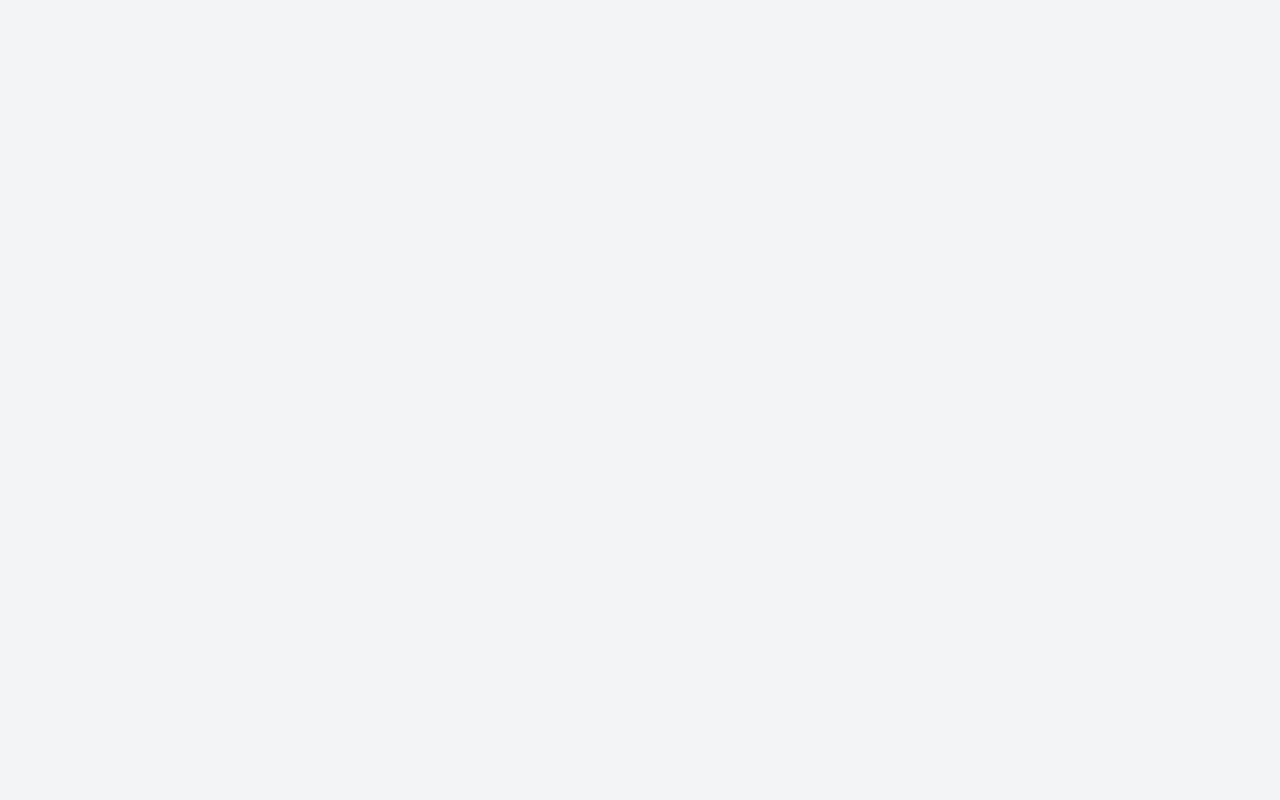
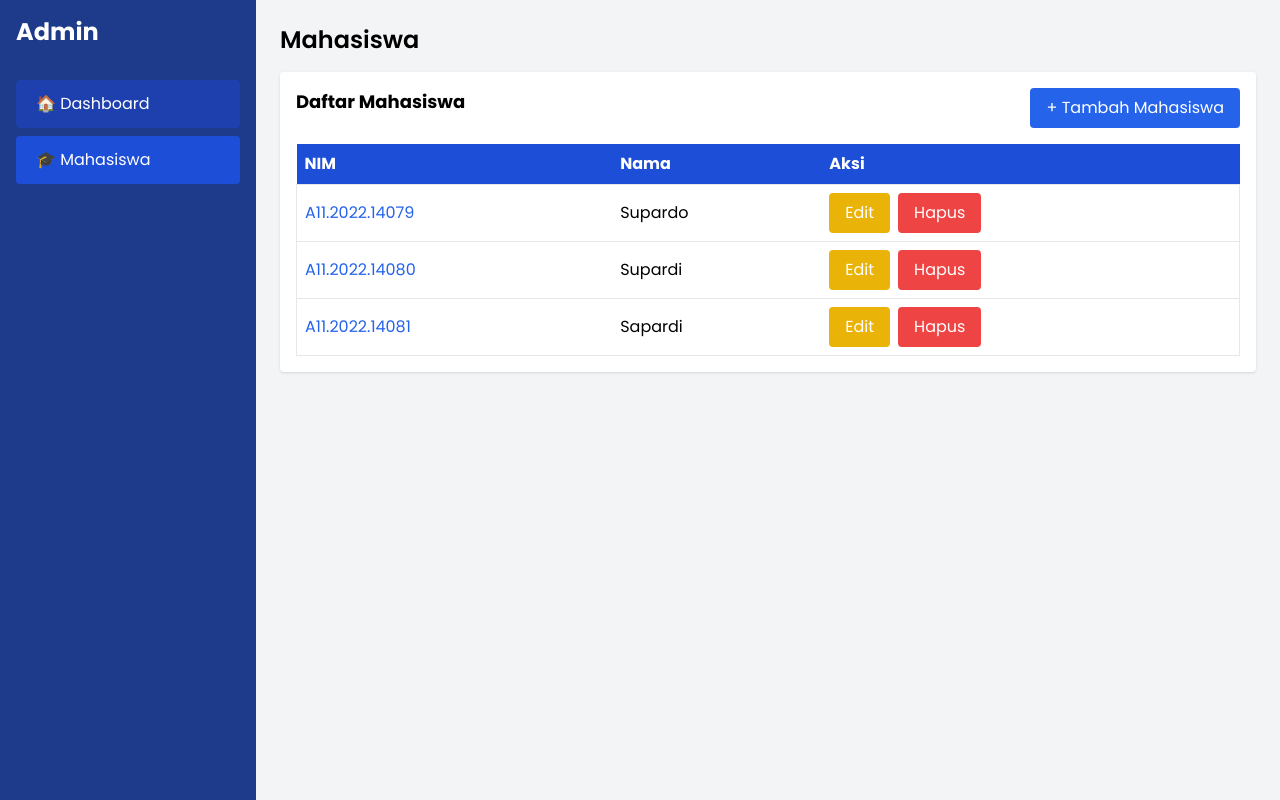
Before and after one commit to dimasdaffa/mhs-react, a React (Vite) app: page /admin/mahasiswa in a window 1280 px wide. Before the commit this address had no page. Built offline with nearby package versions, Linux system fonts and the light colour scheme; sample sign-in values are in the browser's storage.

Commit message:
router doom+json dummy

```diff
--- a/src/App.jsx
+++ b/src/App.jsx
@@ -1,14 +1,39 @@
 import React from 'react'
 import { BrowserRouter as Router, Routes, Route, Navigate } from 'react-router-dom'
 import LoginPage from './pages/LoginPage'
-import AdminPage from './pages/AdminPage'
+import DashboardPage from './pages/DashboardPage'
+import MahasiswaPage from './pages/MahasiswaPage'
+import MahasiswaDetailPage from './pages/MahasiswaDetailPage'
+import AuthLayout from './components/layouts/AuthLayout'
+import AdminLayout from './components/layouts/AdminLayout'
+import ProtectedRoute from './components/ProtectedRoute'
 
 function App() {
   return (
     <Router>
       <Routes>
-        <Route path="/" element={<LoginPage />} />
-        <Route path="/admin" element={<AdminPage />} />
+        {/* Auth Routes */}
+        <Route element={<AuthLayout />}>
+          <Route path="/login" element={<LoginPage />} />
+        </Route>
+
+        {/* Admin Routes */}
+        <Route
+          path="/admin"
+          element={
+            <ProtectedRoute>
+              <AdminLayout />
+            </ProtectedRoute>
+          }
+        >
+          <Route index element={<Navigate to="dashboard" replace />} />
+          <Route path="dashboard" element={<DashboardPage />} />
+          <Route path="mahasiswa" element={<MahasiswaPage />} />
+          <Route path="mahasiswa/:nim" element={<MahasiswaDetailPage />} />
+        </Route>
+
+        {/* Redirect root to login */}
+        <Route path="/" element={<Navigate to="/login" replace />} />
       </Routes>
     </Router>
   )
--- /dev/null
+++ b/src/components/ProtectedRoute.jsx
@@ -0,0 +1,14 @@
+import React from 'react';
+import { Navigate } from 'react-router-dom';
+
+const ProtectedRoute = ({ children }) => {
+  const isAuthenticated = localStorage.getItem('isLoggedIn') === 'true';
+
+  if (!isAuthenticated) {
+    return <Navigate to="/login" replace />;
+  }
+
+  return children;
+};
+
+export default ProtectedRoute;
--- /dev/null
+++ b/src/components/layouts/AdminLayout.jsx
@@ -0,0 +1,16 @@
+import React from 'react';
+import { Outlet } from 'react-router-dom';
+import Sidebar from '../organisms/Sidebar';
+
+const AdminLayout = () => {
+  return (
+    <div className="flex h-screen bg-gray-100">
+      <Sidebar />
+      <div className="flex-1 p-6">
+        <Outlet />
+      </div>
+    </div>
+  );
+};
+
+export default AdminLayout;
--- /dev/null
+++ b/src/components/layouts/AuthLayout.jsx
@@ -0,0 +1,12 @@
+import React from 'react';
+import { Outlet } from 'react-router-dom';
+
+const AuthLayout = () => {
+  return (
+    <div className="min-h-screen flex items-center justify-center bg-gray-100">
+      <Outlet />
+    </div>
+  );
+};
+
+export default AuthLayout;
--- a/src/components/organisms/MahasiswaTable.jsx
+++ b/src/components/organisms/MahasiswaTable.jsx
@@ -1,4 +1,5 @@
 import React from 'react';
+import { Link } from 'react-router-dom';
 import TableHeader from '../atoms/TableHeader';
 import TableCell from '../atoms/TableCell';
 import AdminButton from '../atoms/AdminButton';
@@ -16,7 +17,14 @@ const MahasiswaTable = ({ mahasiswa, onEdit, onDelete }) => {
       <tbody>
         {mahasiswa.map((mhs) => (
           <tr key={mhs.nim} className="border">
-            <TableCell>{mhs.nim}</TableCell>
+            <TableCell>
+              <Link
+                to={`/admin/mahasiswa/${mhs.nim}`}
+                className="text-blue-600 hover:underline"
+              >
+                {mhs.nim}
+              </Link>
+            </TableCell>
             <TableCell>{mhs.nama}</TableCell>
             <TableCell>
               <div className="space-x-2">
--- a/src/components/organisms/Sidebar.jsx
+++ b/src/components/organisms/Sidebar.jsx
@@ -1,13 +1,31 @@
 import React from 'react';
-import NavLink from '../atoms/NavLink';
+import { NavLink } from 'react-router-dom';
 
 const Sidebar = () => {
   return (
     <div className="w-64 bg-blue-900 text-white flex flex-col p-4 h-screen">
       <h1 className="text-2xl font-bold mb-6">Admin</h1>
       <nav>
-        <NavLink icon="🏠" isActive={false}>Dashboard</NavLink>
-        <NavLink icon="🎓" isActive={true}>Mahasiswa</NavLink>
+        <NavLink
+          to="/admin/dashboard"
+          className={({ isActive }) =>
+            `flex items-center p-3 rounded mt-2 ${
+              isActive ? 'bg-blue-700' : 'bg-blue-800 hover:bg-blue-700'
+            }`
+          }
+        >
+          <span className="ml-2">🏠 Dashboard</span>
+        </NavLink>
+        <NavLink
+          to="/admin/mahasiswa"
+          className={({ isActive }) =>
+            `flex items-center p-3 rounded mt-2 ${
+              isActive ? 'bg-blue-700' : 'bg-blue-800 hover:bg-blue-700'
+            }`
+          }
+        >
+          <span className="ml-2">🎓 Mahasiswa</span>
+        </NavLink>
       </nav>
     </div>
   );
--- /dev/null
+++ b/src/data/users.json
@@ -0,0 +1,8 @@
+{
+  "users": [
+    {
+      "email": "admin@admin.com",
+      "password": "admin123"
+    }
+  ]
+}
--- /dev/null
+++ b/src/pages/DashboardPage.jsx
@@ -0,0 +1,17 @@
+import React from 'react';
+
+const DashboardPage = () => {
+  return (
+    <div>
+      <h2 className="text-2xl font-semibold mb-4">Dashboard</h2>
+      <div className="bg-white p-4 shadow rounded">
+        <h3 className="text-lg font-bold mb-4">Selamat Datang di Dashboard Admin</h3>
+        <p className="text-gray-600">
+          Silakan pilih menu di sidebar untuk mengakses fitur yang tersedia.
+        </p>
+      </div>
+    </div>
+  );
+};
+
+export default DashboardPage;
--- a/src/pages/LoginPage.jsx
+++ b/src/pages/LoginPage.jsx
@@ -1,19 +1,25 @@
-import React, { useState } from 'react';
+import React from 'react';
+import { useNavigate } from 'react-router-dom';
 import LoginTemplate from '../components/templates/LoginTemplate';
+import users from '../data/users.json';
 
 const LoginPage = () => {
-  const [isLoggedIn, setIsLoggedIn] = useState(false);
+  const navigate = useNavigate();
 
   const handleLogin = (event) => {
     event.preventDefault();
     const email = event.target.email.value;
     const password = event.target.password.value;
 
-    if (email && password) {
-      setIsLoggedIn(true);
-      window.location.href = '/admin';
+    const user = users.users.find(
+      (u) => u.email === email && u.password === password
+    );
+
+    if (user) {
+      localStorage.setItem('isLoggedIn', 'true');
+      navigate('/admin/dashboard');
     } else {
-      alert('Login Gagal');
+      alert('Email atau password salah!');
     }
   };
 
--- /dev/null
+++ b/src/pages/MahasiswaDetailPage.jsx
@@ -0,0 +1,58 @@
+import React from 'react';
+import { useParams, useNavigate } from 'react-router-dom';
+import AdminButton from '../components/atoms/AdminButton';
+
+const MahasiswaDetailPage = () => {
+  const { nim } = useParams();
+  const navigate = useNavigate();
+
+  // Data dummy untuk contoh
+  const mahasiswa = {
+    nim: nim,
+    nama: 'Supardo',
+    jurusan: 'Teknik Informatika',
+    angkatan: '2022',
+    alamat: 'Semarang',
+  };
+
+  return (
+    <div>
+      <div className="flex justify-between items-center mb-4">
+        <h2 className="text-2xl font-semibold">Detail Mahasiswa</h2>
+        <AdminButton
+          variant="secondary"
+          onClick={() => navigate('/admin/mahasiswa')}
+        >
+          Kembali
+        </AdminButton>
+      </div>
+
+      <div className="bg-white p-4 shadow rounded">
+        <div className="space-y-4">
+          <div>
+            <label className="block text-sm font-medium text-gray-700">NIM</label>
+            <p className="mt-1">{mahasiswa.nim}</p>
+          </div>
+          <div>
+            <label className="block text-sm font-medium text-gray-700">Nama</label>
+            <p className="mt-1">{mahasiswa.nama}</p>
+          </div>
+          <div>
+            <label className="block text-sm font-medium text-gray-700">Jurusan</label>
+            <p className="mt-1">{mahasiswa.jurusan}</p>
+          </div>
+          <div>
+            <label className="block text-sm font-medium text-gray-700">Angkatan</label>
+            <p className="mt-1">{mahasiswa.angkatan}</p>
+          </div>
+          <div>
+            <label className="block text-sm font-medium text-gray-700">Alamat</label>
+            <p className="mt-1">{mahasiswa.alamat}</p>
+          </div>
+        </div>
+      </div>
+    </div>
+  );
+};
+
+export default MahasiswaDetailPage;
--- /dev/null
+++ b/src/pages/MahasiswaPage.jsx
@@ -0,0 +1,75 @@
+import React, { useState } from 'react';
+import MahasiswaTable from '../components/organisms/MahasiswaTable';
+import AdminButton from '../components/atoms/AdminButton';
+import Modal from '../components/molecules/Modal';
+import FormGroup from '../components/molecules/FormGroup';
+
+const MahasiswaPage = () => {
+  const [isModalOpen, setIsModalOpen] = useState(false);
+  const [mahasiswa, setMahasiswa] = useState([
+    { nim: 'A11.2022.14079', nama: 'Supardo' },
+    { nim: 'A11.2022.14080', nama: 'Supardi' },
+    { nim: 'A11.2022.14081', nama: 'Sapardi' },
+  ]);
+
+  const handleEdit = (mhs) => {
+    console.log('Edit:', mhs);
+  };
+
+  const handleDelete = (mhs) => {
+
+    console.log('Delete:', mhs);
+  };
+
+  return (
+    <div>
+      <h2 className="text-2xl font-semibold mb-4">Mahasiswa</h2>
+      <div className="bg-white p-4 shadow rounded">
+        <div className="flex justify-between mb-4">
+          <h3 className="text-lg font-bold">Daftar Mahasiswa</h3>
+          <AdminButton
+            onClick={() => setIsModalOpen(true)}
+            variant="primary"
+          >
+            + Tambah Mahasiswa
+          </AdminButton>
+        </div>
+
+        <MahasiswaTable
+          mahasiswa={mahasiswa}
+          onEdit={handleEdit}
+          onDelete={handleDelete}
+        />
+      </div>
+
+      <Modal
+        isOpen={isModalOpen}
+        onClose={() => setIsModalOpen(false)}
+        title="Tambah Mahasiswa"
+        onSubmit={() => {
+          // Implementasi submit
+          setIsModalOpen(false);
+        }}
+      >
+        <FormGroup
+          label="NIM"
+          type="text"
+          name="nim"
+          id="nim"
+          required
+          placeholder="Masukkan NIM"
+        />
+        <FormGroup
+          label="Nama"
+          type="text"
+          name="nama"
+          id="nama"
+          required
+          placeholder="Masukkan Nama"
+        />
+      </Modal>
+    </div>
+  );
+};
+
+export default MahasiswaPage;
```
